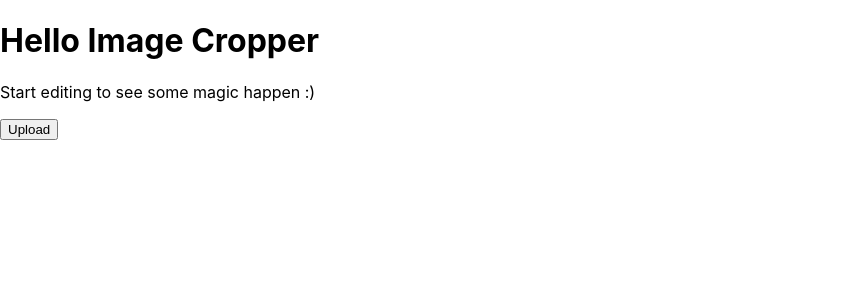
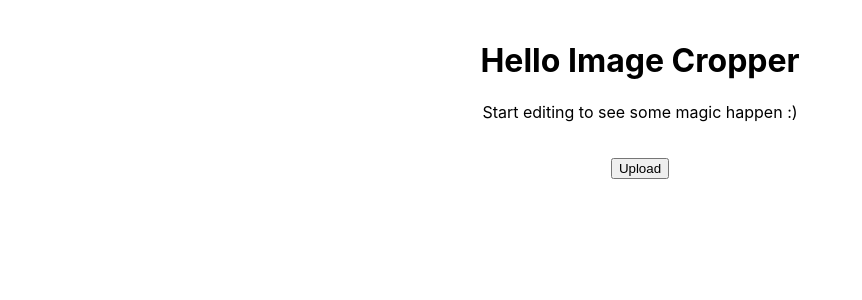
Before and after one commit to PavlosPo/cropio, a React (Create React App) app in the folder image-cropper-website/: page / in a window 1280 px wide. Shown: the top 300 px of the page, without its empty margins (0-862 px from the left). Built offline with nearby package versions, Linux system fonts and the light colour scheme.

Commit message:
Some alignment was fixed

```diff
--- a/image-cropper-website/src/App.js
+++ b/image-cropper-website/src/App.js
@@ -53,20 +53,23 @@ function App() {
   };
 
   return (
-    <>
+    <div style={{ textAlign: 'center', padding: '20px' }}>
       <h1>Hello Image Cropper</h1>
       <p>Start editing to see some magic happen :)</p>
       {/* If an image is uploaded, show the ImageEditor component */}
+      <div style={{ display: 'flex', justifyContent: 'center', textAlign: 'center', padding: '20px' }}>
       {imageSrc ? (
-        <div style={{ width: '1200px', height: '1200px', position: 'relative', border: '1px solid black', boxSizing: 'border-box' }}>
+        <div style={{ display: 'flex', width: '70%', height: '70%', position: 'relative', border: '1px solid black', boxSizing: 'border-box' , justifyContent: 'center' }}>
           <ImageEditor imageSrc={imageSrc} onReset={onReset} />
         </div>
+
       ) : (
         <>
           <button onClick={onUpload}>Upload</button>
         </>
       )}
-    </>
+      </div>
+    </div>
   );
 }
 
```
